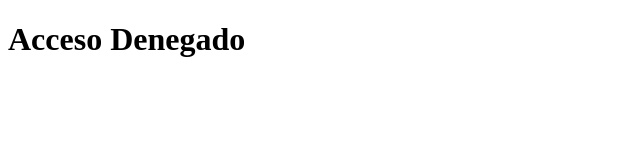
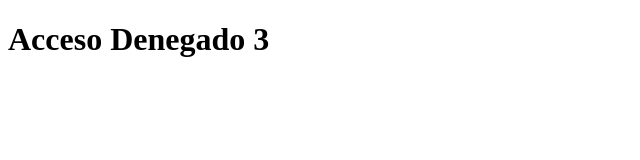
Before and after one commit to dcuatin94/node-restserver, a website: page public/index.html in a window 1280 px wide. Shown: the full height of the page, 0-640 px from the left. Drawn offline with Linux system fonts and the light colour scheme.

Commit message:
Cambio de texto

```diff
--- a/public/index.html
+++ b/public/index.html
@@ -7,6 +7,6 @@
     <title>404</title>
 </head>
 <body>
-    <h1> Acceso Denegado</h1>
+    <h1> Acceso Denegado 3</h1>
 </body>
 </html>
```
